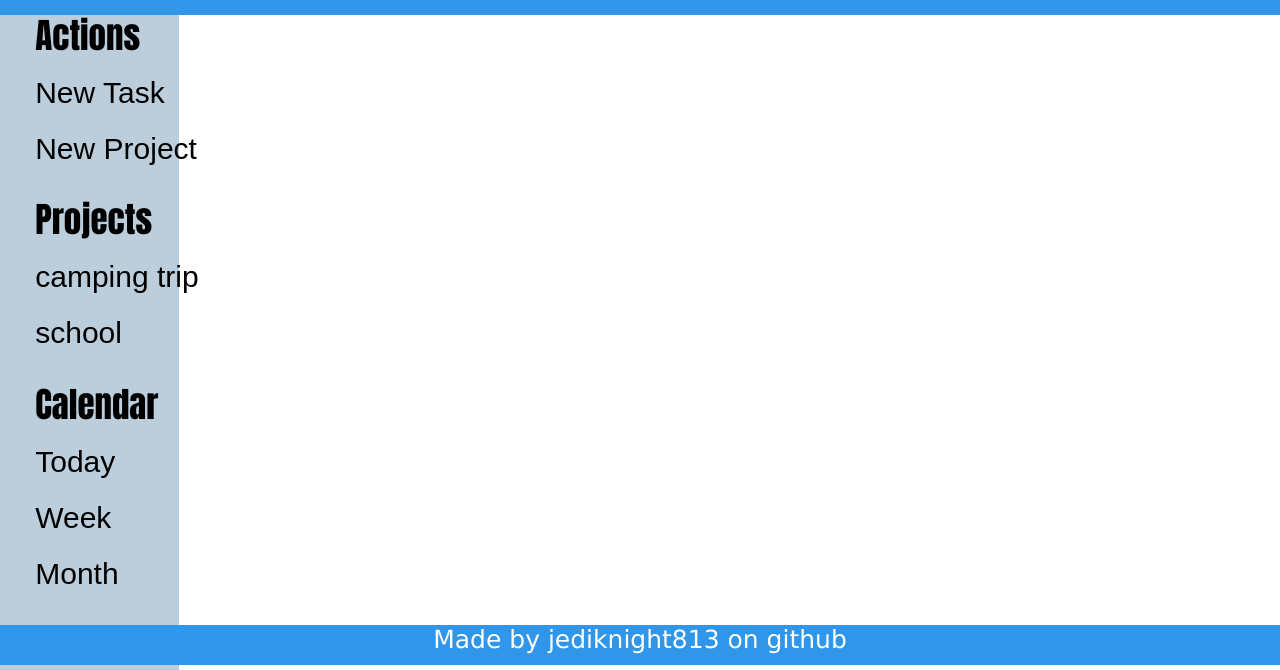
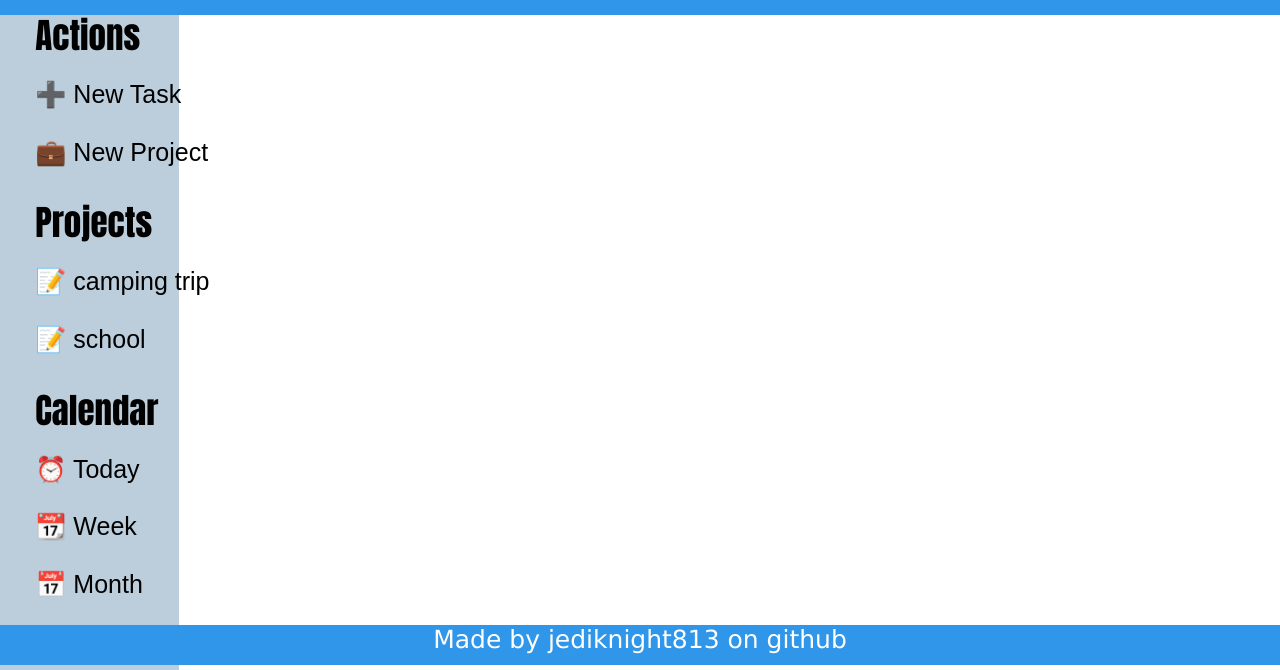
Before and after one commit to jediknight813/To-Do-Website, a plain HTML site: page index.html in a window 1280 px wide. Shown: the part 135-805 px from the top of the page. Drawn offline with Linux system fonts and the light colour scheme.

Commit message:
added emojis to buttons

```diff
--- a/index.html
+++ b/index.html
@@ -17,23 +17,23 @@
     <div class="sidebar">
         <div id="sidebaractions" class="sidebar_text">
             Actions
-            <button class="Action_buttons">New Task </button>
-            <button class="Action_buttons"> New Project </button>
+            <button class="Action_buttons">➕ New Task </button>
+            <button class="Action_buttons">💼 New Project </button>
 
         </div>
 
 
         <div id="sidebarprojects" class="sidebar_text">
             Projects
-            <button class="Action_buttons">camping trip </button>
-            <button class="Action_buttons"> school </button>
+            <button class="Action_buttons">📝 camping trip </button>
+            <button class="Action_buttons">📝 school </button>
         </div>
 
         <div id="sidebarcalendar" class="sidebar_text">
             Calendar
-            <button class="Action_buttons">Today </button>
-            <button class="Action_buttons"> Week </button>
-            <button class="Action_buttons"> Month </button>
+            <button class="Action_buttons">⏰ Today </button>
+            <button class="Action_buttons">📆 Week </button>
+            <button class="Action_buttons">📅 Month </button>
         </div>
 
 
--- a/styles.css
+++ b/styles.css
@@ -78,15 +78,15 @@
     color: rgb(0, 0, 0);
     background-color: Transparent;
     font-family: sans-serif;
-    font-size: 30px;
+    font-size: 25px;
     border-radius: 10%;
     text-align: left;
 }
 
 
 .Action_buttons:hover {
-    background-color: rgb(48, 150, 233);
-    font-size: 32px;
+    background-color: rgb(101, 179, 243);
+    font-size: 26px;
     width: 185px;
     height: 55px;
 }
```
